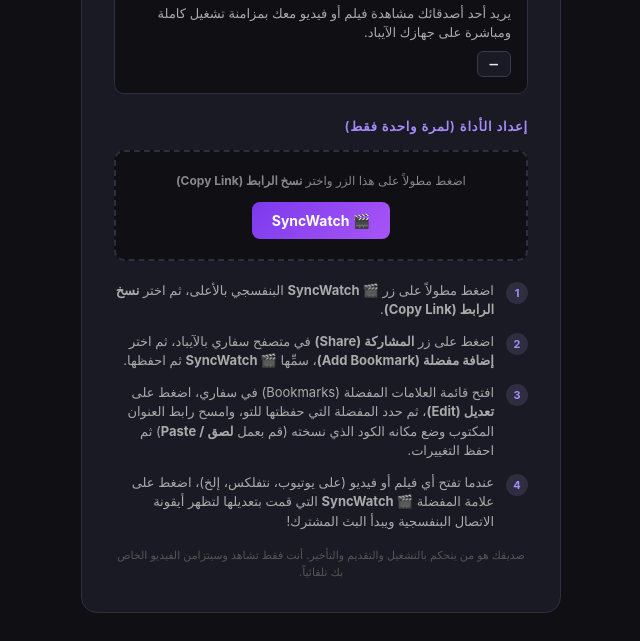
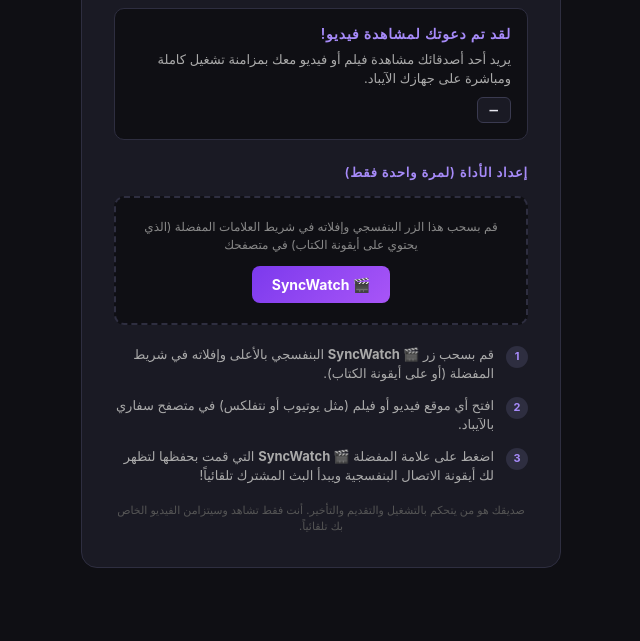
Before and after one commit to akamoe/syncwatch-server, a website: page join.html in a window 1280 px wide. Shown: the part 159-800 px from the top of the page, without its empty margins (319-959 px from the left). Drawn offline with Linux system fonts and the light colour scheme.

Commit message:
docs: simplify Arabic instructions to mention direct drag-and-drop to bookmarks bar

```diff
--- a/join.html
+++ b/join.html
@@ -213,15 +213,14 @@
       <h2>إعداد الأداة (لمرة واحدة فقط)</h2>
 
       <div class="bookmarklet-wrap">
-        <p>اضغط مطولاً على هذا الزر واختر <strong>نسخ الرابط (Copy Link)</strong></p>
+        <p>قم بسحب هذا الزر البنفسجي وإفلاته في شريط العلامات المفضلة (الذي يحتوي على أيقونة الكتاب) في متصفحك</p>
         <a id="bookmarkBtn" href="#" onclick="return false;">🎬 SyncWatch</a>
       </div>
 
       <div class="steps">
-        <div class="step"><div class="step-num">1</div><span>اضغط مطولاً على زر <strong>🎬 SyncWatch</strong> البنفسجي بالأعلى، ثم اختر <strong>نسخ الرابط (Copy Link)</strong>.</span></div>
-        <div class="step"><div class="step-num">2</div><span>اضغط على زر <strong>المشاركة (Share)</strong> في متصفح سفاري بالآيباد، ثم اختر <strong>إضافة مفضلة (Add Bookmark)</strong>، سمِّها <strong>🎬 SyncWatch</strong> ثم احفظها.</span></div>
-        <div class="step"><div class="step-num">3</div><span>افتح قائمة العلامات المفضلة (Bookmarks) في سفاري، اضغط على <strong>تعديل (Edit)</strong>، ثم حدد المفضلة التي حفظتها للتو، وامسح رابط العنوان المكتوب وضع مكانه الكود الذي نسخته (قم بعمل <strong>لصق / Paste</strong>) ثم احفظ التغييرات.</span></div>
-        <div class="step"><div class="step-num">4</div><span>عندما تفتح أي فيلم أو فيديو (على يوتيوب، نتفلكس، إلخ)، اضغط على علامة المفضلة <strong>🎬 SyncWatch</strong> التي قمت بتعديلها لتظهر أيقونة الاتصال البنفسجية ويبدأ البث المشترك!</span></div>
+        <div class="step"><div class="step-num">1</div><span>قم بسحب زر <strong>🎬 SyncWatch</strong> البنفسجي بالأعلى وإفلاته في شريط المفضلة (أو على أيقونة الكتاب).</span></div>
+        <div class="step"><div class="step-num">2</div><span>افتح أي موقع فيديو أو فيلم (مثل يوتيوب أو نتفلكس) في متصفح سفاري بالآيباد.</span></div>
+        <div class="step"><div class="step-num">3</div><span>اضغط على علامة المفضلة <strong>🎬 SyncWatch</strong> التي قمت بحفظها لتظهر لك أيقونة الاتصال البنفسجية ويبدأ البث المشترك تلقائياً!</span></div>
       </div>
 
       <div id="configuredMsg" class="configured">✓ تم ضبط الاتصال للغرفة <span id="configuredRoom"></span></div>
```
